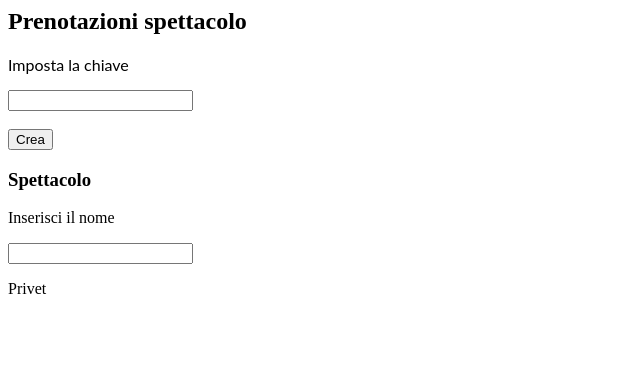
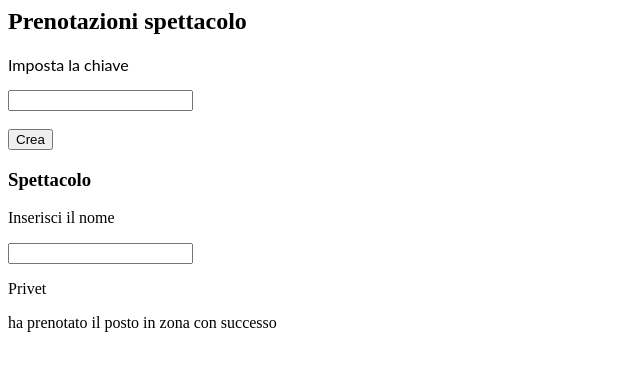
Before and after one commit to edcher/prova2, an Angular app: page / in a window 1280 px wide. Shown: the top 370 px of the page, without its empty margins (0-640 px from the left). Built offline with nearby package versions, Linux system fonts and the light colour scheme.

Commit message:
5 files modified, 3 added

```diff
--- a/src/app/app.component.html
+++ b/src/app/app.component.html
@@ -7,4 +7,4 @@
 
 <app-nominativo (NominativoEvent)="mostraPalcoscenico($event)"> </app-nominativo>
 
-<app-prenotazione [utente]="utente" [platea]="platea" [palco]="palco"></app-prenotazione>
+<app-prenotazione [utente]="utente" [spettacolo]="spettacolo" [chiave]="chiave"></app-prenotazione>
--- a/src/app/app.component.ts
+++ b/src/app/app.component.ts
@@ -47,9 +47,6 @@ export class AppComponent  {
     this.service.getSpettacolo(key).subscribe({
       next: (x: any) => {
       this.spettacolo = JSON.parse(x);
-      console.log(this.spettacolo);
-      console.log(this.spettacolo.palco);
-      console.log(this.spettacolo.platea);
       this.platea = this.spettacolo.platea;
       this.palco = this.spettacolo.palco;
       this.chiave = key;
--- a/src/app/app.module.ts
+++ b/src/app/app.module.ts
@@ -7,10 +7,11 @@ import { AppComponent } from './app.component';
 import { TeatroService } from './teatro.service';
 import { NominativoComponent } from './nominativo/nominativo.component';
 import { PrenotazioneComponent } from './prenotazione/prenotazione.component';
+import { ConfermaComponent } from './prenotazione/conferma/conferma.component';
 
 @NgModule({
   imports:      [ BrowserModule, FormsModule, HttpClientModule ],
-  declarations: [ AppComponent, NominativoComponent, PrenotazioneComponent ],
+  declarations: [ AppComponent, NominativoComponent, PrenotazioneComponent, ConfermaComponent ],
   bootstrap:    [ AppComponent ],
   providers: [TeatroService]
 })
--- /dev/null
+++ b/src/app/prenotazione/conferma/conferma.component.html
@@ -0,0 +1,3 @@
+<p>
+{{utente}} ha prenotato il posto {{posto}} in zona {{zona}} con successo
+</p>
--- /dev/null
+++ b/src/app/prenotazione/conferma/conferma.component.ts
@@ -0,0 +1,18 @@
+import { Component, Input, OnInit } from '@angular/core';
+
+@Component({
+  selector: 'app-conferma',
+  templateUrl: './conferma.component.html',
+  styleUrls: ['./conferma.component.css']
+})
+export class ConfermaComponent implements OnInit {
+  @Input() utente: string;
+  @Input() zona: string;
+  @Input() posto: string;
+
+  constructor() { }
+
+  ngOnInit() {
+  }
+
+}
--- a/src/app/prenotazione/prenotazione.component.html
+++ b/src/app/prenotazione/prenotazione.component.html
@@ -2,15 +2,17 @@
 <div *ngIf = "utente !== undefined">
 <p> Prenotazione di {{utente}} </p>
 <h4> Platea </h4>
-<div *ngFor="let fila of platea; let i = index">
-  <button *ngFor="let posto of fila; let j = index" style="color:{{(platea[i][j] !== '') ? 'red' : 'green'}}" (click)="prenotaPosto(platea, i, j)">
+<div *ngFor="let fila of spettacolo.platea; let i = index">
+  <button *ngFor="let posto of fila; let j = index" style="color:{{(spettacolo.platea[i][j] !== '') ? 'red' : 'green'}}" (click)="prenotaPosto(spettacolo.platea, i, j)">
     P{{i+1}}{{j+1}}
   </button>
 </div>
 <h4> Palco </h4>
-<div *ngFor="let fila of palco; let i = index">
-  <button *ngFor="let posto of fila; let j = index" style="color:{{(palco[i][j] !== '') ? 'red' : 'green'}}" (click)="prenotaPosto(palco, i, j)">
+<div *ngFor="let fila of spettacolo.palco; let i = index">
+  <button *ngFor="let posto of fila; let j = index" style="color:{{(spettacolo.palco[i][j] !== '') ? 'red' : 'green'}}" (click)="prenotaPosto(spettacolo.palco, i, j)">
    P{{i+1}}{{j+1}}
   </button>
 </div>
 </div>
+
+<app-conferma [zona]="zona" [posto]="posto"> </app-conferma>
--- a/src/app/prenotazione/prenotazione.component.ts
+++ b/src/app/prenotazione/prenotazione.component.ts
@@ -9,25 +9,24 @@ import { Teatro } from '../app.component'
 })
 export class PrenotazioneComponent implements OnInit {
   @Input() utente: string;
-  @Input() platea: any[] = [];
-  @Input() palco: any[] = [];
   @Input() spettacolo: Teatro;
   @Input() chiave: string;
   @Output() PrenotazioneEvent = new EventEmitter<string>();
+  posto: string;
+  zona: string;
 
   constructor(private service: TeatroService) { }
 
   prenotaPosto(parte: any, i: number, j: number){
-    console.log("ciaone");
-    console.log(this.spettacolo);
-    console.log(this.spettacolo.platea);
-    if (parte == this.platea){
-      console.log("problems?")
+    if (parte == this.spettacolo.platea){
       this.spettacolo.platea[i][j] = this.utente;
+      this.zona = "platea";
     }
-    else if (parte == this.palco){
+    else if (parte == this.spettacolo.palco){
       this.spettacolo.palco[i][j] = this.utente;
+      this.zona = "palco";
     }
+    this.posto = "P"+(i+1)+(j+1);
     this.service.setSpettacolo(this.chiave, this.spettacolo).subscribe({
       next: ( x: any ) => {
         console.log("Successo");
```
Also changed, not shown: src/app/prenotazione/conferma/conferma.component.css (added).
